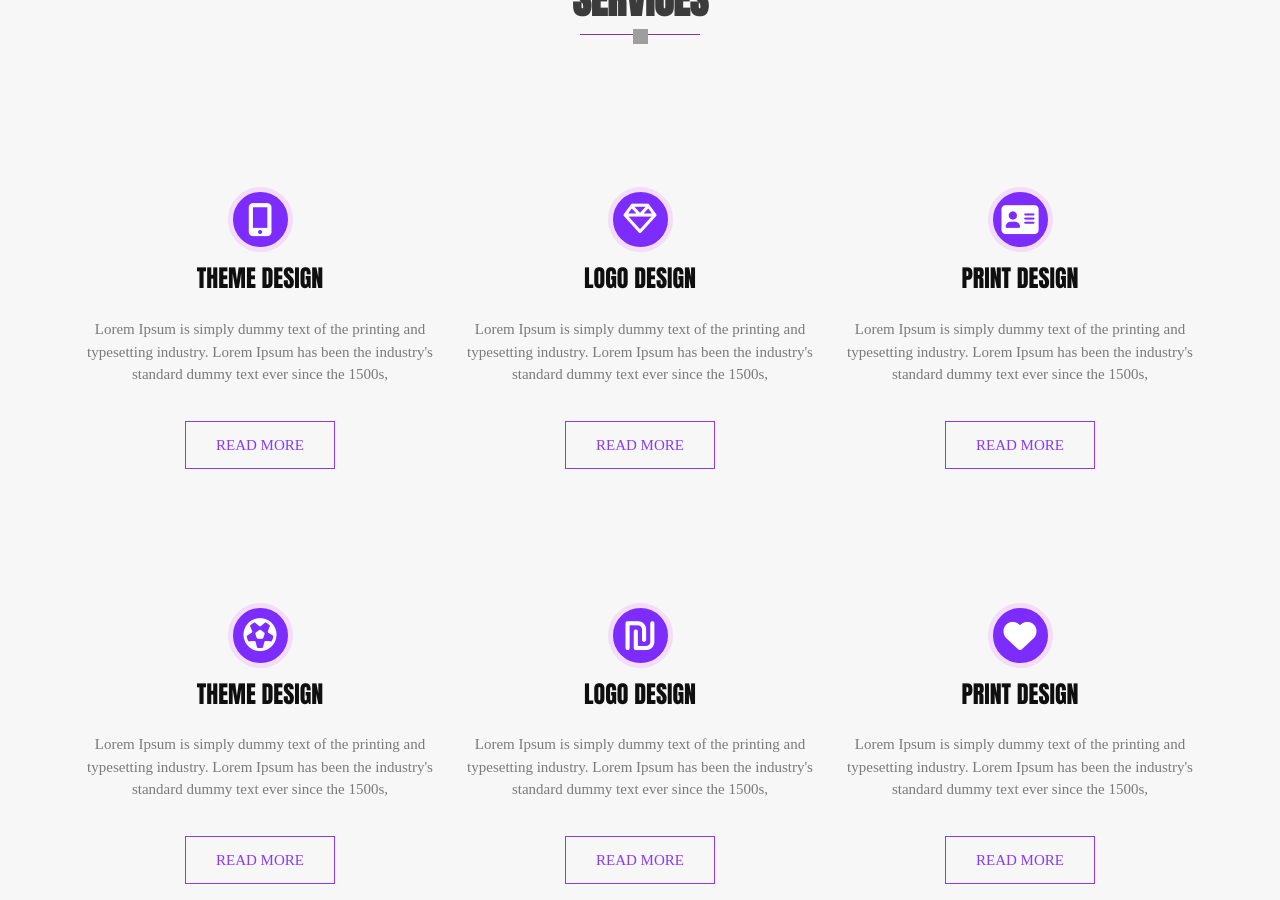
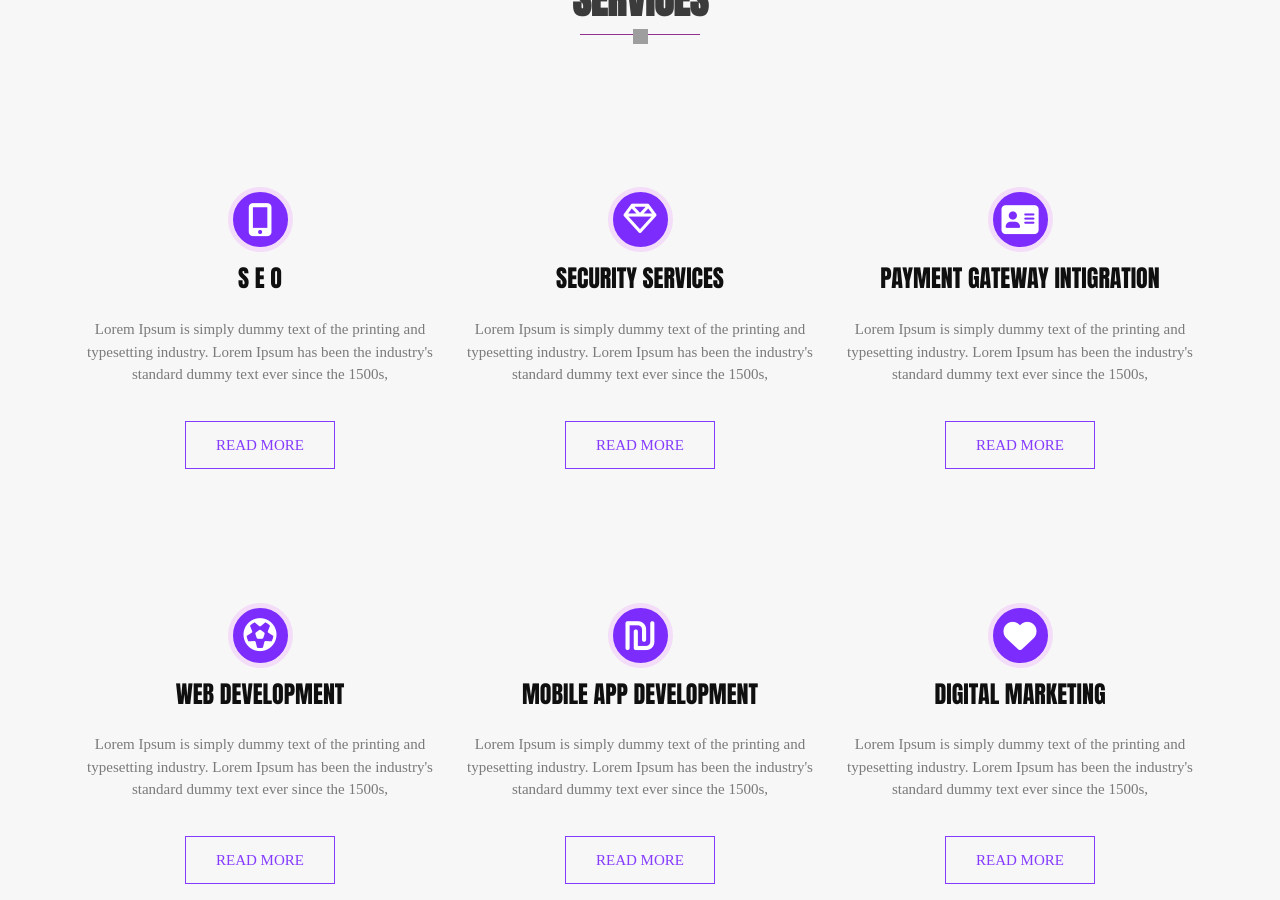
Before and after one commit to doctorwebsolutions/doctorweb, a Jekyll site: the page built from index.md, in a window 1280 px wide and 900 px high, scrolled down 1445 px. Built offline with Jekyll 4.4.1, drawn with Linux system fonts in a browser that asks for light colours; nearby versions of some CDN libraries; some web fonts are replaced; a script that is not in the unit is left out; grey boxes are pictures that could not be loaded.

Commit message:
Update services.html

```diff
--- a/_includes/services.html
+++ b/_includes/services.html
@@ -8,7 +8,7 @@
             <div class="col-md-4 col-sm-6">
                 <div class="text">
                     <i class="fa fa-mobile" aria-hidden="true"></i>
-                    <h4>THEME DESIGN</h4>
+                    <h4>S E O</h4>
                     <p>Lorem Ipsum is simply dummy text of the printing and typesetting industry. Lorem Ipsum has been the industry's standard dummy text ever since the 1500s,</p>
                     <h5><a href="#">READ MORE</a></h5>
                 </div>
@@ -16,7 +16,7 @@
             <div class="col-md-4 col-sm-6">
                 <div class="text">
                     <i class="fa fa-diamond" aria-hidden="true"></i>
-                    <h4>logo DESIGN</h4>
+                    <h4>SECURITY SERVICES</h4>
                     <p>Lorem Ipsum is simply dummy text of the printing and typesetting industry. Lorem Ipsum has been the industry's standard dummy text ever since the 1500s,</p>
                     <h5><a href="#">READ MORE</a></h5>
                 </div>
@@ -24,7 +24,7 @@
             <div class="col-md-4 col-sm-6">
                 <div class="text">
                     <i class="fa fa-address-card" aria-hidden="true"></i>
-                    <h4>print DESIGN</h4>
+                    <h4>PAYMENT GATEWAY INTIGRATION</h4>
                     <p>Lorem Ipsum is simply dummy text of the printing and typesetting industry. Lorem Ipsum has been the industry's standard dummy text ever since the 1500s,</p>
                     <h5><a href="#">READ MORE</a></h5>
                 </div>
@@ -32,7 +32,7 @@
             <div class="col-md-4 col-sm-6">
                 <div class="text">
                     <i class="fa fa-futbol-o" aria-hidden="true"></i>
-                    <h4>THEME DESIGN</h4>
+                    <h4>WEB DEVELOPMENT</h4>
                     <p>Lorem Ipsum is simply dummy text of the printing and typesetting industry. Lorem Ipsum has been the industry's standard dummy text ever since the 1500s,</p>
                     <h5><a href="#">READ MORE</a></h5>
                 </div>
@@ -40,7 +40,7 @@
             <div class="col-md-4 col-sm-6">
                 <div class="text">
                     <i class="fa fa-ils" aria-hidden="true"></i>
-                    <h4>logo DESIGN</h4>
+                    <h4>MOBILE APP DEVELOPMENT</h4>
                     <p>Lorem Ipsum is simply dummy text of the printing and typesetting industry. Lorem Ipsum has been the industry's standard dummy text ever since the 1500s,</p>
                     <h5><a href="#">READ MORE</a></h5>
                 </div>
@@ -48,7 +48,7 @@
             <div class="col-md-4 col-sm-6">
                 <div class="text">
                     <i class="fa fa-heart" aria-hidden="true"></i>
-                    <h4>print DESIGN</h4>
+                    <h4>DIGITAL MARKETING</h4>
                     <p>Lorem Ipsum is simply dummy text of the printing and typesetting industry. Lorem Ipsum has been the industry's standard dummy text ever since the 1500s,</p>
                     <h5><a href="#">READ MORE</a></h5>
                 </div>
```
